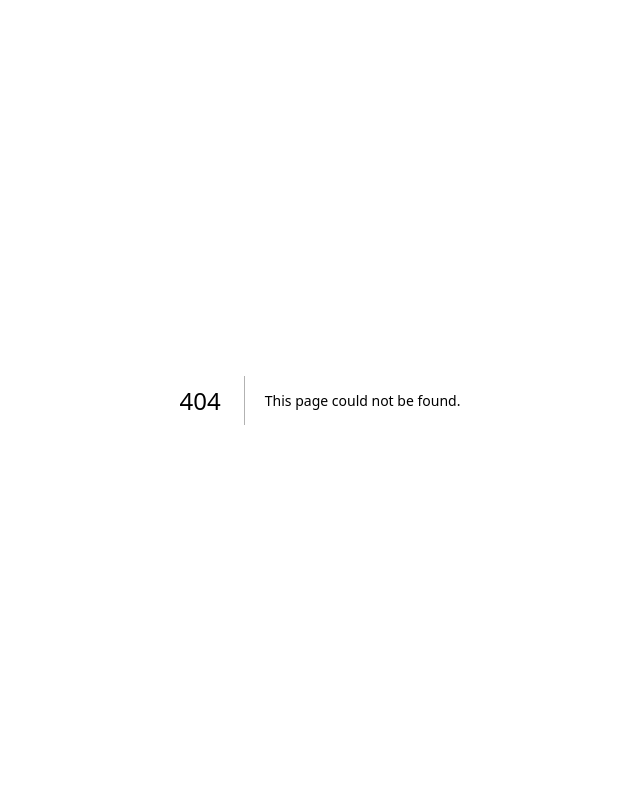
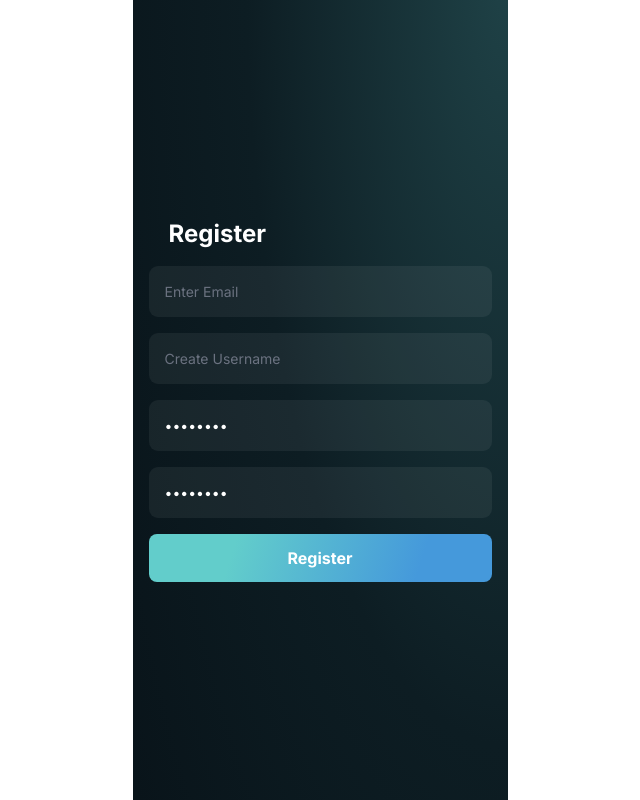
Before and after one commit to kopireng06/youapp, a Next.js app: page /register in a window 1280 px wide. Before the commit this address had no page. Shown: the whole page, without its empty margins (320-960 px from the left). Built offline with nearby package versions, Linux system fonts and the light colour scheme.

Commit message:
feat: initial login and register page

```diff
--- /dev/null
+++ b/src/app/(black)/login/page.js
@@ -0,0 +1,3 @@
+export default function Page() {
+  return <h1>Hello, Login page!</h1>
+}
--- /dev/null
+++ b/src/app/(black)/register/action.js
@@ -0,0 +1,37 @@
+'use server'
+
+import { REGISTER_API_URL } from '@src/constants/api'
+import { LOGIN_PATH } from '@src/constants/page'
+import { redirect } from 'next/navigation'
+
+export async function register(state, formData) {
+  const values = {
+    email: formData.get('email'),
+    username: formData.get('username'),
+    password: formData.get('password'),
+    confirm_password: formData.get('confirm_password')
+  }
+
+  const { password, confirm_password } = values
+
+  if (password !== confirm_password)
+    return {
+      message: 'password must be same with confirm password'
+    }
+
+  const response = await fetch(REGISTER_API_URL, {
+    method: 'POST',
+    body: JSON.stringify(values),
+    headers: {
+      'Content-Type': 'application/json'
+    }
+  })
+
+  const jsonResponse = await response.json()
+
+  console.log(jsonResponse)
+
+  if (response.status === 201 || response.status === 200) redirect(LOGIN_PATH)
+
+  return response.json()
+}
--- /dev/null
+++ b/src/app/(black)/register/page.js
@@ -0,0 +1,35 @@
+'use client'
+import { useFormState } from 'react-dom'
+import Input from '../ui/Input'
+import Button from '../ui/Button'
+import { register } from './action'
+import { useMemo } from 'react'
+
+const initialFormState = {
+  message: []
+}
+
+export default function Register() {
+  const [state, formAction] = useFormState(register, initialFormState)
+
+  const errorMessages = useMemo(
+    () => (Array.isArray(state?.message) ? state?.message : [state?.message]).filter((msg) => msg),
+    [state]
+  )
+
+  return (
+    <form action={formAction} className='flex flex-col gap-4 w-full'>
+      <h1 className='text-white font-bold text-2xl ml-5'>Register</h1>
+      <Input name='email' type='email' placeholder='Enter Email' />
+      <Input name='username' type='text' placeholder='Create Username' />
+      <Input name='password' type='password' value='halo1234' placeholder='Create Password' />
+      <Input name='confirm_password' type='password' value='halo1234' placeholder='Confirm Password' />
+      {errorMessages.map((str, idx) => (
+        <p key={idx} className='text-xs text-red-400'>
+          {str}
+        </p>
+      ))}
+      <Button>Register</Button>
+    </form>
+  )
+}
--- /dev/null
+++ b/src/app/(black)/ui/Button.js
@@ -0,0 +1,17 @@
+import { useFormStatus } from 'react-dom'
+
+const style = {
+  'border-radius': '8px',
+  height: 48,
+  background: 'linear-gradient(108deg, #62CDCB 24.88%, #4599DB 78.49%)'
+}
+
+const Button = (props) => {
+  const { pending } = useFormStatus()
+
+  const className = props?.disabled ? 'font-bold text-white opacity-30' : 'font-bold text-white'
+
+  return <button style={style} className={className} {...props}></button>
+}
+
+export default Button
--- /dev/null
+++ b/src/app/(black)/ui/Input.js
@@ -0,0 +1,11 @@
+const style = {
+  'border-radius': '9px',
+  background: 'rgba(255, 255, 255, 0.06)',
+  height: 51
+}
+
+const Input = (props) => {
+  return <input className='px-4 text-white flex outline-none placeholder-gray-500 text-sm' style={style} {...props} />
+}
+
+export default Input
--- /dev/null
+++ b/src/constants/api.js
@@ -0,0 +1,3 @@
+const API_BASE_URL = process.env.API_BASE_URL
+
+export const REGISTER_API_URL = `${API_BASE_URL}/register`
--- /dev/null
+++ b/src/constants/page.js
@@ -0,0 +1,2 @@
+export const REGISTER_PATH = '/register'
+export const LOGIN_PATH = '/login'
```
